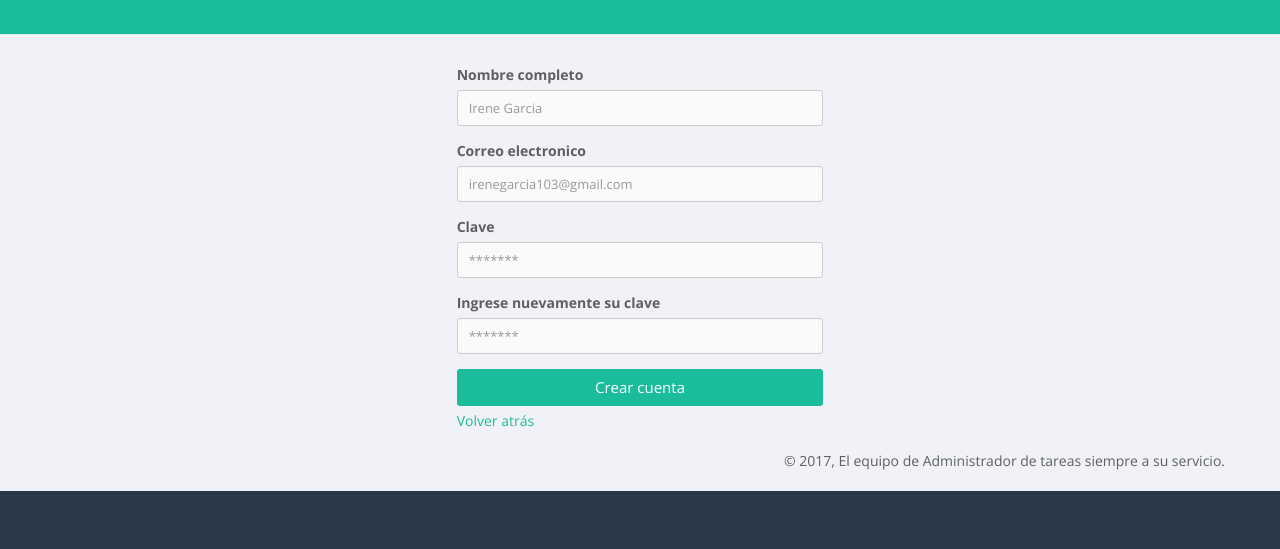
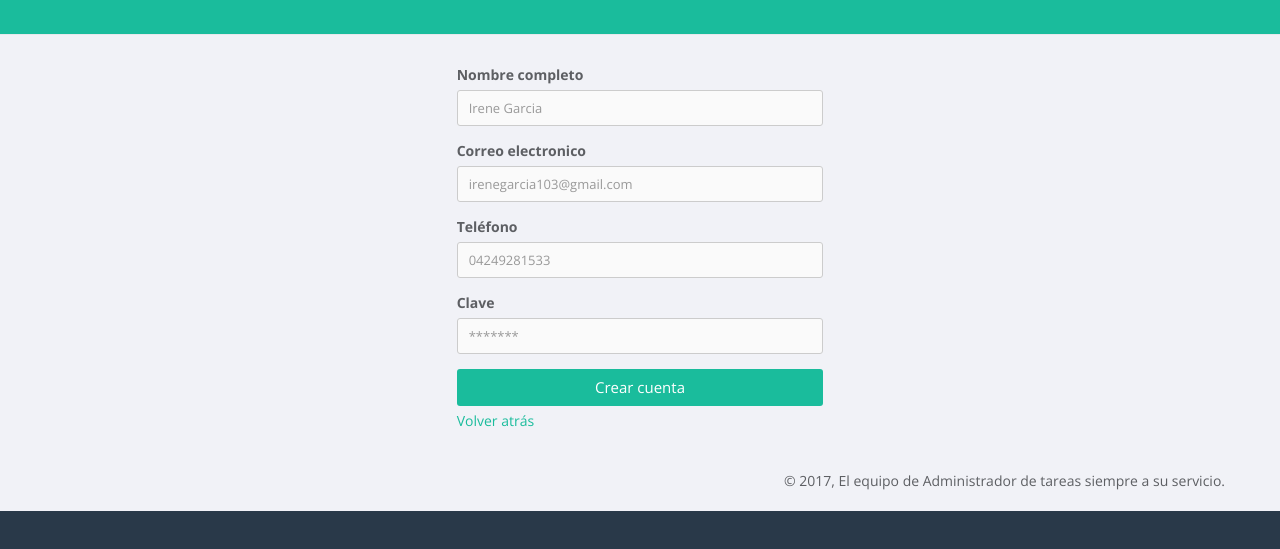
Before and after one commit to ireneegarcia/dsw, a plain HTML site: page signup.html in a window 1280 px wide. Shown: the part 127-676 px from the top of the page. Drawn offline with nearby package versions, Linux system fonts and the light colour scheme.

Commit message:
se añade el campo telefono al signup

```diff
--- a/signup.html
+++ b/signup.html
@@ -66,17 +66,17 @@
                                 <input type="email" class="form-control"  placeholder="irenegarcia103@gmail.com">
                             </div>
                             <div class="form-group">
-                                <label>Clave</label>
-                                <input type="password" class="form-control" placeholder="*******">
+                                <label>Teléfono</label>
+                                <input type="text" class="form-control"  placeholder="04249281533">
                             </div>
                             <div class="form-group">
-                                <label>Ingrese nuevamente su clave</label>
+                                <label>Clave</label>
                                 <input type="password" class="form-control" placeholder="*******">
                             </div>
                             <a href="#" class="btn btn-primary btn-block" onclick="create()">Crear cuenta</a>
                         </form>
-
                         <a href="index.html">Volver atrás</a>
+                        <br><br>
                     </div>
                 </div>
             </div>
```
Also changed, not shown: new-list.html (+1 -1 lines).
